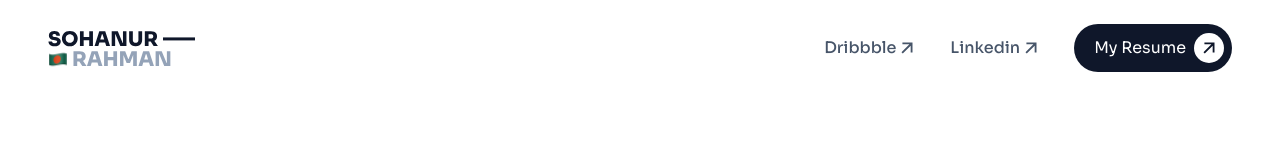
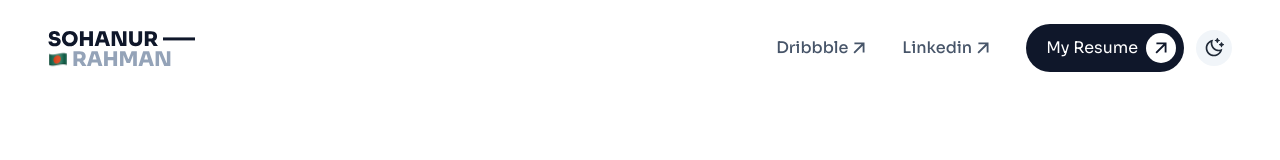
Before and after one commit to uxjoy/portfolio, a Next.js app: page /case-studies/1 in a window 1280 px wide. Shown: the top 160 px of the page. Built offline with nearby package versions, Linux system fonts and the light colour scheme.

Commit message:
darkmode config

```diff
--- /dev/null
+++ b/components/ThemeToggle.tsx
@@ -0,0 +1,41 @@
+"use client";
+
+import { RiComputerLine, RiLoader4Line, RiMoonClearLine, RiSunFill } from "@remixicon/react";
+import { useTheme } from "next-themes";
+import { useEffect, useState } from "react";
+
+export default function ThemeSwitch() {
+  const [mounted, setMounted] = useState(false);
+  const { setTheme, resolvedTheme } = useTheme();
+
+  useEffect(() => setMounted(true), []);
+
+  if (!mounted)
+    return (
+      <div className="p-2 rounded-full">
+        <RiComputerLine size={20} className="text-slate-800" />
+      </div>
+    );
+
+  if (resolvedTheme === "dark") {
+    return (
+      <button
+        className="p-2 rounded-full bg-slate-100 hover:bg-amber-100 outline-none border-none"
+        onClick={() => setTheme("light")}
+      >
+        <RiSunFill size={20} className="text-amber-500" />
+      </button>
+    );
+  }
+
+  if (resolvedTheme === "light") {
+    return (
+      <button
+        className="p-2 rounded-full bg-slate-100 hover:bg-slate-200 outline-none border-none"
+        onClick={() => setTheme("dark")}
+      >
+        <RiMoonClearLine size={20} className="text-gray-800" />
+      </button>
+    );
+  }
+}
--- a/components/heroBanner/HeroBanner.tsx
+++ b/components/heroBanner/HeroBanner.tsx
@@ -7,7 +7,7 @@ import HeaderCircle from "../svg/HeaderCircle";
 
 const HeroBanner = () => {
   return (
-    <div className="bg-slate- pt-16 pb-24 relative">
+    <div className="dark:bg-zinc-950 pt-16 pb-24 relative">
       <div className="container">
         <div className="relative space-y-4 md:space-y-8 z-10">
           {/* desktop version start */}
@@ -81,11 +81,6 @@ const HeroBanner = () => {
             </div>
 
             <div className="md:col-span-4 md:px-1 md:space-y-10 space-y-6">
-              {/* <p className="text-slate-600 text-sm md:text-xl font-light leading-relaxed">
-                As a Digital Product Designer for 5+ years, I specialize in
-                UI/UX, branding, and interactive media, crafting innovative
-                solutions.
-              </p> */}
               <p className="text-slate-600 text-sm md:text-xl font-light leading-relaxed">
                 I am a multi-disciplinary creative{" "}
                 <span className="font-semibold text-slate-800">Digital Product Designer</span> and solution provider,
@@ -155,7 +150,7 @@ const HeroBanner = () => {
         priority={false}
       /> */}
 
-      <HeaderCircle className="w-[300px] h-[300px] md:w-[500px] md:h-[500px] absolute top-1/2 left-1/2 transform -translate-x-1/2 -translate-y-1/2 m-0 z-0" />
+      {/* <HeaderCircle className="w-[300px] h-[300px] md:w-[500px] md:h-[500px] absolute top-1/2 left-1/2 transform -translate-x-1/2 -translate-y-1/2 m-0 z-0" /> */}
       {/* Circle BG Shape */}
 
       <div className="mouse-pointer absolute top-[164px] md:top-40 md:left-1/2 z-10 pl-48 md:pl-44 pt-2">
--- a/components/navbar/Navabar.tsx
+++ b/components/navbar/Navabar.tsx
@@ -5,6 +5,7 @@ import Link from "next/link";
 import { useEffect, useState } from "react";
 import { menuItem, resumeURL } from "../../src/utils/data/navbarData";
 import ButtonLink from "../Button";
+import ThemeToggle from "../ThemeToggle";
 import { Logo } from "../svg/Logo";
 
 const Navabar = () => {
@@ -57,6 +58,10 @@ const Navabar = () => {
             <ButtonLink name="My Resume" url={resumeURL} isIcon />
           </div>
 
+          <div className="">
+            <ThemeToggle />
+          </div>
+
           <div className="md:hidden">
             <Link
               href={resumeURL}
--- a/package.json
+++ b/package.json
@@ -15,6 +15,7 @@
     "axios": "^1.6.5",
     "next": "^14.2.3",
     "next-sitemap": "^4.2.3",
+    "next-themes": "^0.3.0",
     "react": "^18",
     "react-dom": "^18",
     "sharp": "^0.33.5",
--- a/src/app/globals.css
+++ b/src/app/globals.css
@@ -7,6 +7,10 @@
   --background-start-rgb: 214, 219, 220;
   --background-end-rgb: 255, 255, 255;
 } */
+
+* {
+  @apply transition-colors duration-200;
+}
 
 @media (prefers-color-scheme: dark) {
   /* :root {
--- a/src/app/layout.tsx
+++ b/src/app/layout.tsx
@@ -7,6 +7,7 @@ import { Metadata } from "next";
 import "swiper/css";
 import "swiper/css/navigation";
 import "swiper/css/pagination";
+import Providers from "./providers";
 
 const font = Sora({ subsets: ["latin"] });
 
@@ -94,9 +95,7 @@ export default function RootLayout({ children }: { children: React.ReactNode })
       </head>
 
       <body className={font.className}>
-        {/* <img src="/assets/Meta_Image.jpg" alt="sd" className="w-full  bg-gray-100" /> */}
-
-        {children}
+        <Providers>{children}</Providers>
 
         <Analytics />
 
--- /dev/null
+++ b/src/app/providers.tsx
@@ -0,0 +1,13 @@
+"use client";
+
+import { ThemeProvider } from "next-themes";
+
+const Providers = ({ children }: { children: React.ReactNode }) => {
+  return (
+    <ThemeProvider attribute="class" defaultTheme="system" enableSystem>
+      {children}
+    </ThemeProvider>
+  );
+};
+
+export default Providers;
--- a/tailwind.config.ts
+++ b/tailwind.config.ts
@@ -6,6 +6,7 @@ const config: Config = {
     "./components/**/*.{js,ts,jsx,tsx,mdx}",
     // "./app/**/*.{js,ts,jsx,tsx,mdx}",
   ],
+  darkMode: "selector",
   theme: {
     extend: {
       backgroundImage: {
```
Also changed, not shown: 2 other files (tests, documents, lock files or other folders).
